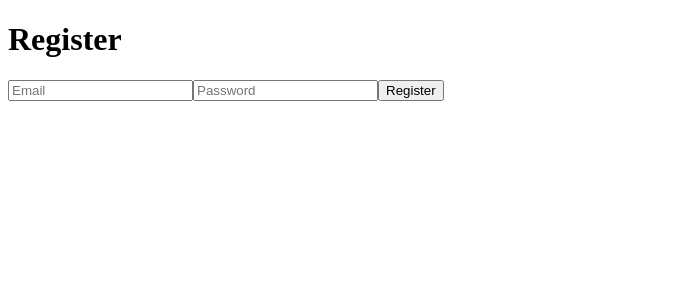
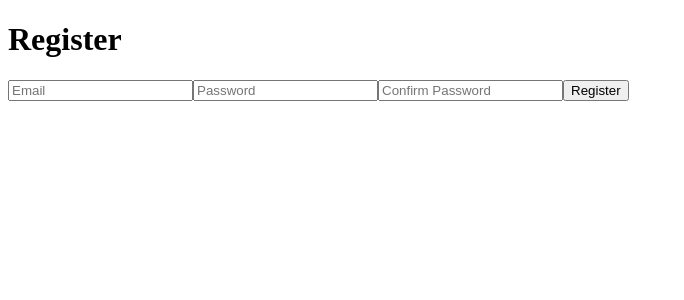
Before and after one commit to ShrishtiB05/ModMapper_Orbital2026, a React (Vite) app in the folder client/: page /register in a window 1280 px wide. Shown: the top 300 px of the page, without its empty margins (0-684 px from the left). Built offline with nearby package versions, Linux system fonts and the light colour scheme.

Commit message:
feat: add confirm password validation and redirect to login if already registered

```diff
--- a/client/src/pages/Register.jsx
+++ b/client/src/pages/Register.jsx
@@ -1,12 +1,19 @@
 import { useState } from 'react'
+import { useNavigate } from 'react-router-dom'
 
 function Register() {
     const [email, setEmail] = useState('')
     const [password, setPassword] = useState('')
+    const [confirmPassword, setConfirmPassword] = useState('')
     const [message, setMessage] = useState('')
+    const navigate = useNavigate()
 
     const handleSubmit = async (e) => {
         e.preventDefault()
+        if (password !== confirmPassword) {
+            setMessage('Passwords do not match')
+            return
+        }
         const response = await fetch('https://modmapperorbital2026-production.up.railway.app/auth/register', {
             method: 'POST',
             headers: { 'Content-Type': 'application/json' },
@@ -15,6 +22,8 @@ function Register() {
         const data = await response.json()
         if (response.ok) {
             setMessage('Registered successfully! Logging you in now.')
+            setTimeout(() => navigate('/login'), 2000)
+        } else if (data.error && data.error.toLowerCase().includes('already registered')) {
         } else {
             setMessage(data.error)
         }
@@ -36,6 +45,12 @@ function Register() {
                     value={password}
                     onChange={(e) => setPassword(e.target.value)}
                 />
+                <input
+                    type="password"
+                    placeholder="Confirm Password"
+                    value={confirmPassword}
+                    onChange={(e) => setConfirmPassword(e.target.value)}
+                />
                 <button type="submit">Register</button>
             </form>
             <p>{message}</p>
```
